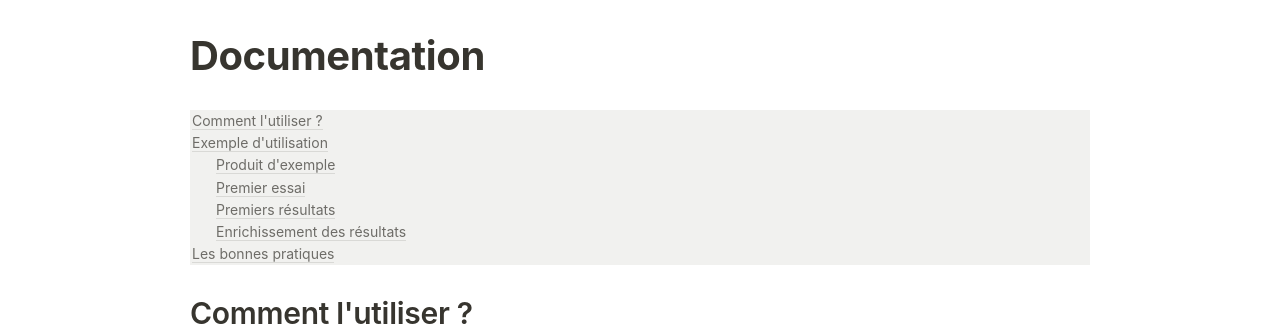
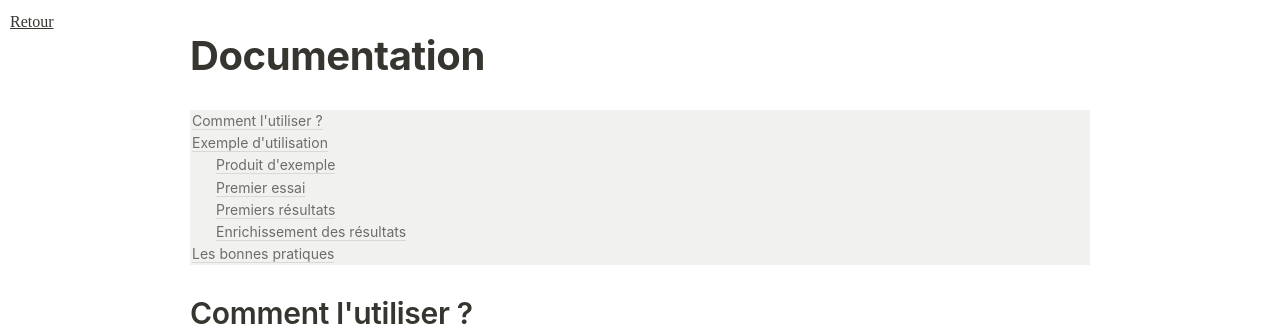
Before and after one commit to pauljeandel/repotest, a Flask app: page /doc in a window 1280 px wide. Shown: the top 330 px of the page. Run offline with Flask 2, Linux system fonts and the light colour scheme.

Commit message:
fix retour home depuis la doc

```diff
--- a/templates/doc.html
+++ b/templates/doc.html
@@ -668,4 +668,4 @@ merveilleux apport en Vitamine A.</code></pre><h2 id="70175d35-1587-40ce-a6f5-0c
 primeur local et livrée directement chez vous !
 Ce produit est parfait pour préparer vos soupes ou plats hivernaux, en plus
 d&#x27;etre un merveilleux apport en Vitamine A.</code></pre><h1 id="5cd116c0-cf27-4070-ab93-3ffe840e0f05" class="">Les bonnes pratiques</h1><p id="c79a998a-7311-4c98-a8aa-d30ca7a70b93" class="">Afin que les résultats obtenus soit meilleurs, essayer de respecter au maximum les points suivants :</p><ul id="7bc2c44b-4904-4763-b576-03a35f4cc488" class="bulleted-list"><li style="list-style-type:disc">Regénérer avec la meme description pour obtenir de nouveaux résultats</li></ul><ul id="e2a1252f-feb0-47ca-ae48-d00afeaf1125" class="bulleted-list"><li style="list-style-type:disc">Varier les tournures de phrases</li></ul><ul id="ae05d762-52e0-4db3-bf2a-b644e15357e3" class="bulleted-list"><li style="list-style-type:disc">Faire des phrases courtes avec un maximum d&#x27;adjectifs.</li></ul><ul id="334b58d5-ec93-4c1c-be79-3f80b5ab5733" class="bulleted-list"><li style="list-style-type:disc">Essayer de ne pas parler du contexte dans un premier temps ( Livraison, Type de commerçant, etc.. )</li></ul><ul id="93b230ac-dbcd-4a82-a9b3-3e62dcc3fc3f" class="bulleted-list"><li style="list-style-type:disc"><mark class="highlight-red">Ne pas utiliser de cotes ni de doubles cotes ( &#x27; , &quot; )</mark></li></ul><p id="bb1676ad-b876-4311-9dd3-e0be3bd44cd9" class="">
-</p></div></article></body></html>
+</p></div></article><a href="/" style="position:fixed;top:10px;left:10px">Retour</a></body></html>
```
